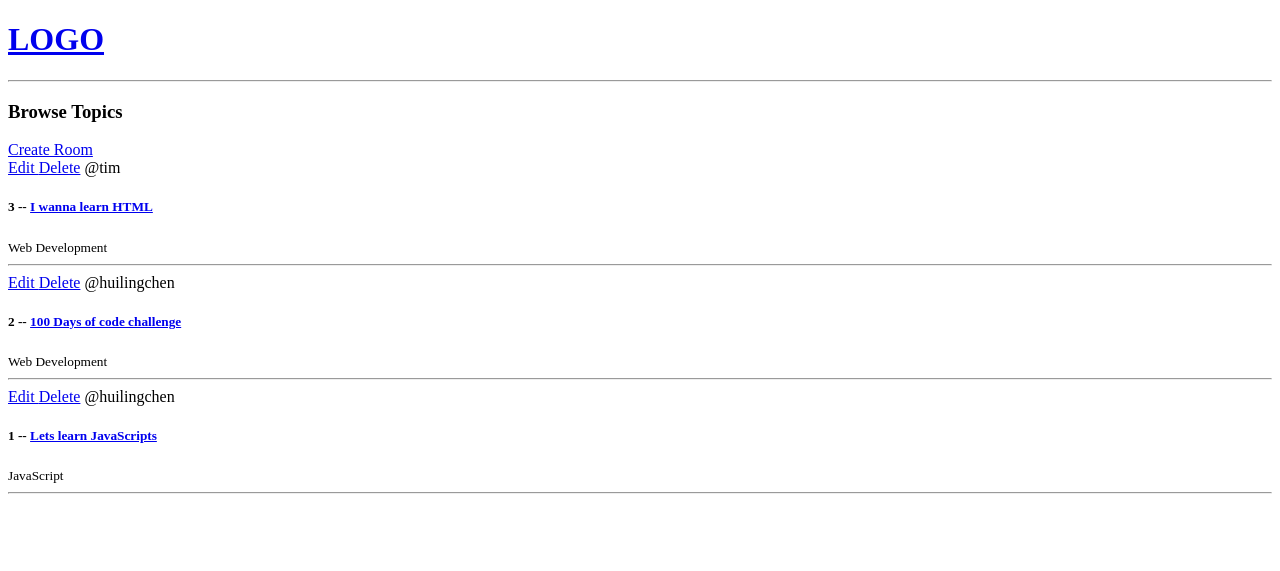
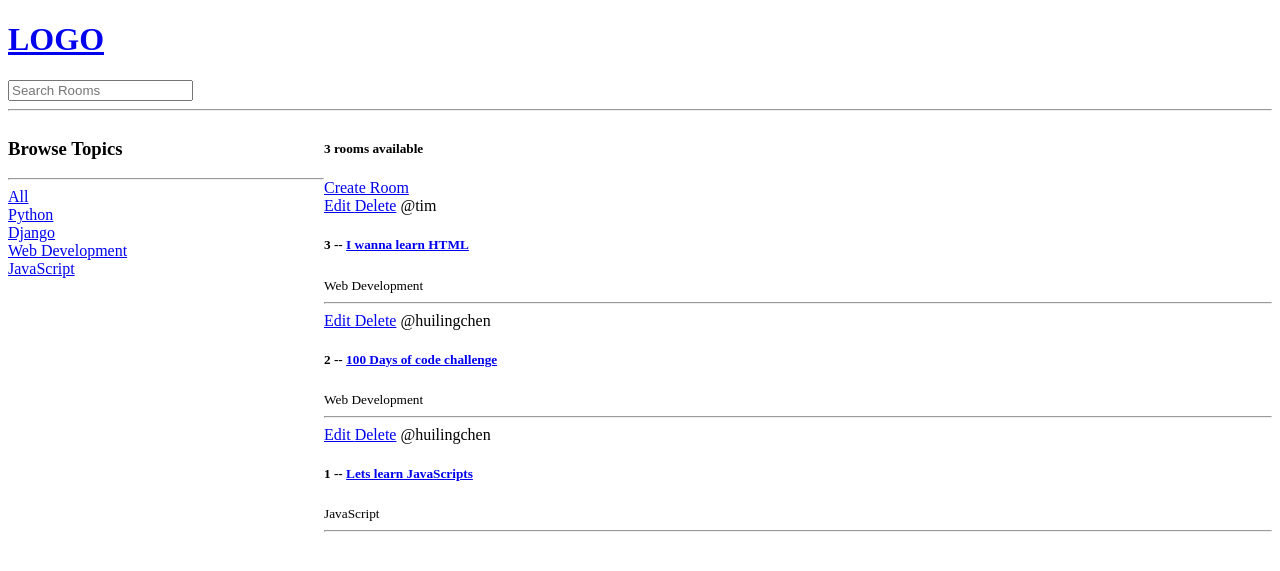
Before and after one commit to haileyChen35/itsc3155_django, a Django app: page / in a window 1280 px wide. Shown: the top 571 px of the page. Run offline with Django 5.2, Linux system fonts and the light colour scheme; data comes from the database, SQL or seed files in the repository.

Commit message:
2:06:22 - Search

```diff
--- a/base/templates/base/home.html
+++ b/base/templates/base/home.html
@@ -2,13 +2,33 @@
 
 {% block content %}
 
+<style>
+    .home-container{
+        display: grid;
+        grid-template-columns: 1fr 3fr;
+    }
+</style>
 
 <div class="home-container">
     <div>
         <h3>Browse Topics</h3>
+        <hr>
+
+        <div>
+            <a href="{% url 'home' %}">All</a>
+        </div>
+
+        {% for topic in topics %}
+
+            <div>
+                <a href="{% url 'home' %}?q={{topic.name}}">{{topic.name}}</a>
+            </div>
+
+        {% endfor %}
     </div>
 
     <div>
+        <h5>{{room_count}} rooms available</h5>
         <a href="{% url 'create-room' %}">Create Room</a>
         <div>
             {% for room in rooms %}
--- a/base/views.py
+++ b/base/views.py
@@ -1,5 +1,6 @@
 from django.shortcuts import render, redirect
-from .models import Room
+from django.db.models import Q
+from .models import Room, Topic
 from .forms import RoomForm
 
 # Create your views here.
@@ -12,8 +13,14 @@ from .forms import RoomForm
 
 
 def home(request):
-    rooms = Room.objects.all()
-    context = {'rooms': rooms}
+    q = request.GET.get('q') if request.GET.get('q') != None else ''
+    rooms = Room.objects.filter(Q(topic__name__icontains=q)|
+                                Q(name__icontains=q)|
+                                Q(description__icontains=q)
+                                )
+    topics = Topic.objects.all()
+    room_count = rooms.count()
+    context = {'rooms': rooms, 'topics': topics,'room_count':room_count}
     return render(request, 'base/home.html', context)
 
 def room(request,pk):
--- a/templates/navbar.html
+++ b/templates/navbar.html
@@ -2,4 +2,9 @@
     <h1>LOGO</h1>
 </a>
 
+
+<form method="GET" action="{% url 'home' %}">
+    <input type="text" name="q" placeholder="Search Rooms"/>
+</form>
+
 <hr>
```
